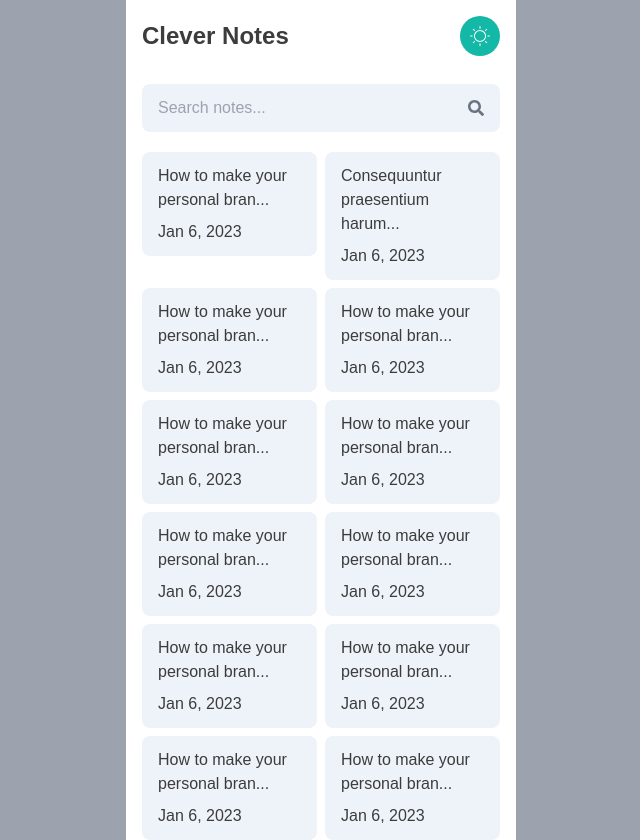
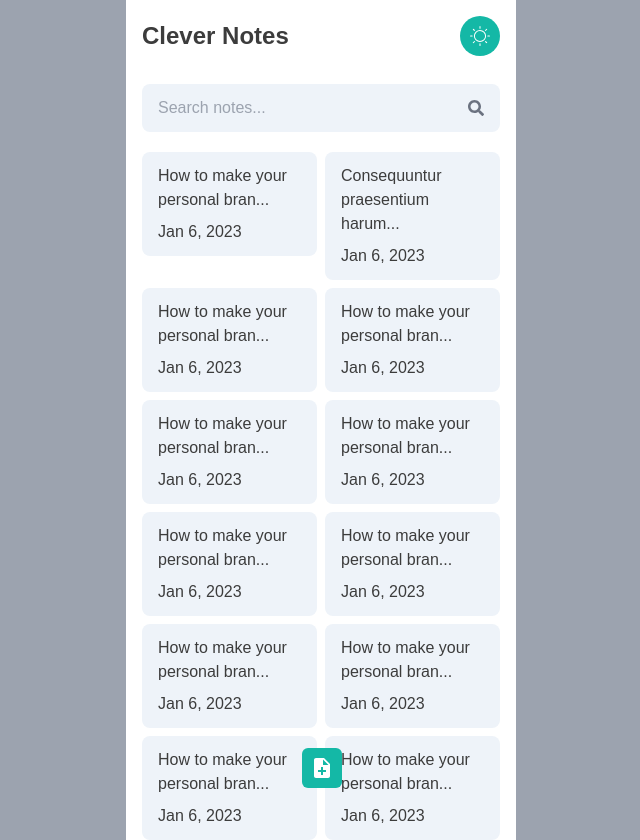
Before and after one commit to dorcasgold/CleverNotes, a React (Vite) app: page / in a window 1280 px wide. Shown: the whole page, without its empty margins (319-959 px from the left). Built offline with nearby package versions, Linux system fonts and the light colour scheme; a web font is replaced by a local one.

Commit message:
create add btn

```diff
--- a/src/pages/Notes.jsx
+++ b/src/pages/Notes.jsx
@@ -3,6 +3,8 @@ import { CiLight } from "react-icons/ci";
 import { FaSearch } from "react-icons/fa";
 import dummynotes from '../dummy_notes'
 import NoteItem from '../components/NoteItem'
+import { MdNoteAdd } from "react-icons/md";
+import { Link } from "react-router-dom";
 
 function Notes() {
   // toggleTheme
@@ -43,6 +45,9 @@ function Notes() {
             ))
           }
         </section>
+        <div className="bg-teal-500 text-white text-2xl w-10 flex justify-center py-2 fixed bottom-3 ml-40  rounded-md">
+          <Link to='/create-note' ><MdNoteAdd /></Link>
+        </div>
       </div>
     </div>
   )
```
